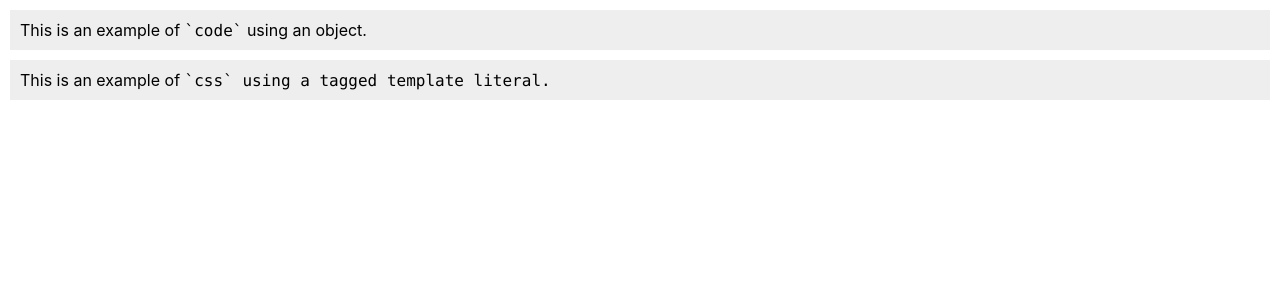
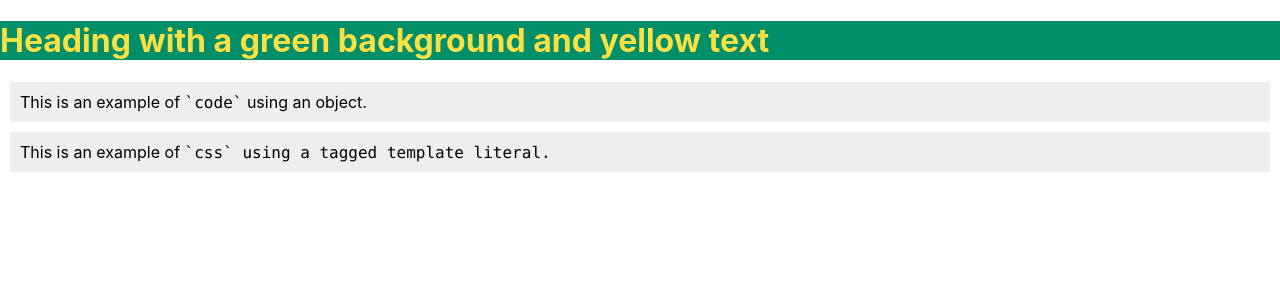
Before and after one commit to Syransong/react-emotion-example, a React (Create React App) app: page / in a window 1280 px wide. Shown: the top 300 px of the page. Built offline with nearby package versions, Linux system fonts and the light colour scheme.

Commit message:
create heading using styled component

```diff
--- a/src/App.js
+++ b/src/App.js
@@ -1,10 +1,19 @@
 import logo from './logo.svg';
 /** @jsxImportSource @emotion/react */
 import { css } from '@emotion/react';
+import styled from '@emotion/styled';
+
+const Heading = styled('h1') `
+  background-color: ${props => props.bg};
+  color: ${props => props.fg}
+`;
 
 function App() {
   return (
     <div>
+      <Heading bg="#008f68" fg="#fae042">
+        Heading with a green background and yellow text
+      </Heading>
       <div css={css({
         margin: 10,
         padding: 10,
```
